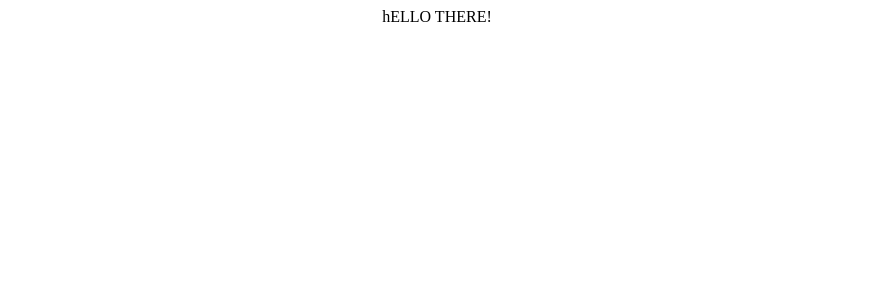
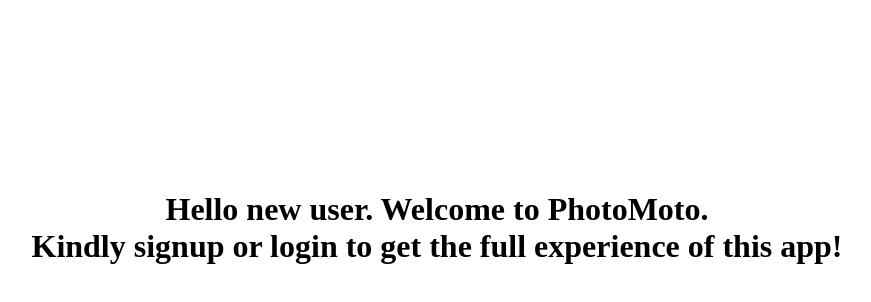
Before and after one commit to NjukiG/photo-moto-frontend, a React (Create React App) app: page / in a window 1280 px wide. Shown: the top 302 px of the page, without its empty margins (203-1074 px from the left). Built offline with nearby package versions, Linux system fonts and the light colour scheme.

Commit message:
Added the Home component and rendered it in App

```diff
--- a/src/components/App.js
+++ b/src/components/App.js
@@ -1,9 +1,11 @@
 import '../App.css';
+import Home from './Home';
+
 
 function App() {
   return (
     <div className="App">
-      hELLO THERE!
+      <Home />
     </div>
   );
 }
--- /dev/null
+++ b/src/components/Home.js
@@ -0,0 +1,39 @@
+import React from "react";
+
+function Home({ user }) {
+  if (user) {
+    return (
+      <div
+        className="container-fluid home"
+        style={{
+          marginTop: 150,
+          padding: 20,
+          backgroundImage: `url(${"https://www.lifewire.com/thmb/L9Y504uqsScKT8iT3ZwFaMVCEdg=/1500x0/filters:no_upscale():max_bytes(150000):strip_icc()/GettyImages-529231383-crop-5a29aff9eb4d52003646ed43.jpg"})`,
+        }}
+      >
+        <h1>
+          Hello {user.username}.<br /> Welcome back to PhotoMoto. <br />
+          Upload and browse your photos and memories here!
+        </h1>
+      </div>
+    );
+  } else {
+    return (
+      <div
+        className="container-fluid home"
+        style={{
+          marginTop: 150,
+          padding: 20,
+          backgroundImage: `url(${"https://www.lifewire.com/thmb/L9Y504uqsScKT8iT3ZwFaMVCEdg=/1500x0/filters:no_upscale():max_bytes(150000):strip_icc()/GettyImages-529231383-crop-5a29aff9eb4d52003646ed43.jpg"})`,
+        }}
+      >
+        <h1>
+          Hello new user. Welcome to PhotoMoto. <br />
+          Kindly signup or login to get the full experience of this app!
+        </h1>
+      </div>
+    );
+  }
+}
+
+export default Home;
```
